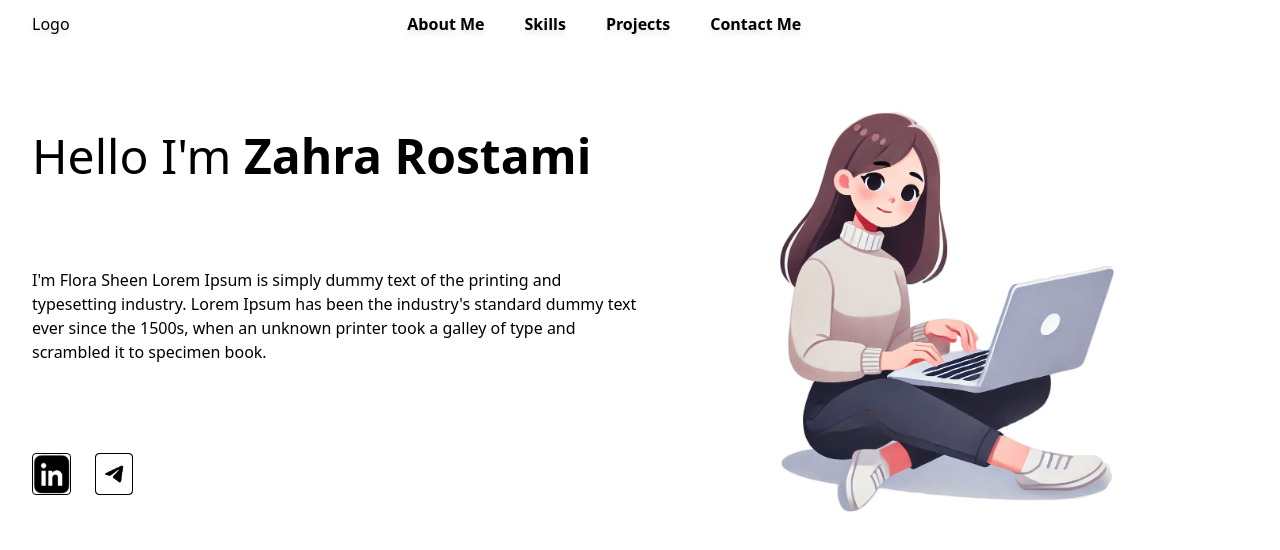
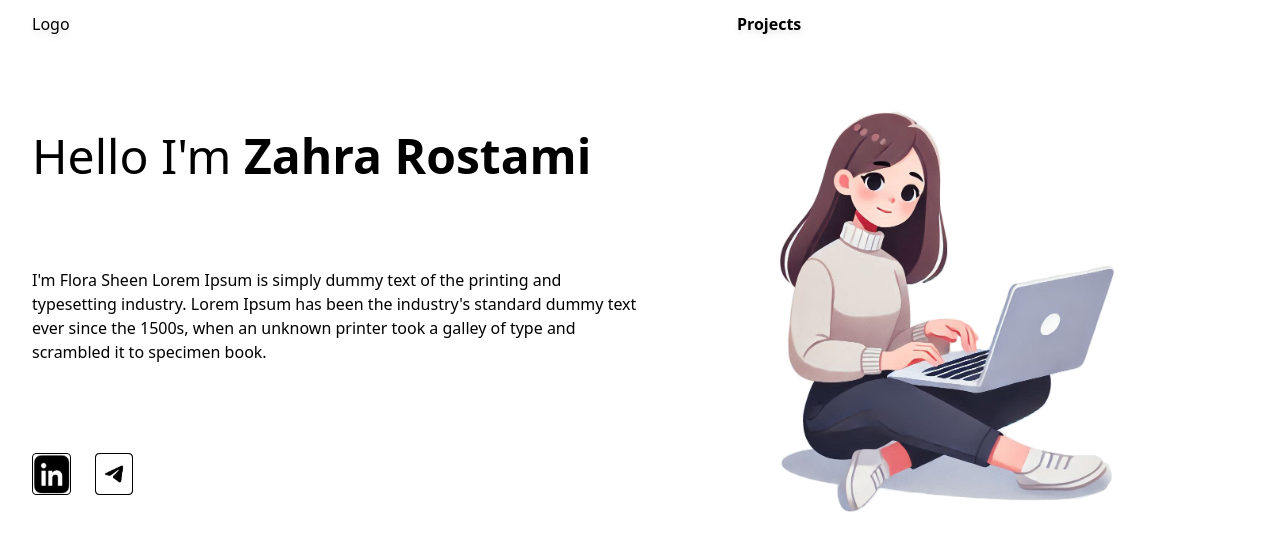
Before and after one commit to zahraRostami1999/portfolio, a React (Vite) app in the folder portfolio/: page / in a window 1280 px wide. Shown: the top 550 px of the page. Built offline with nearby package versions, Linux system fonts and the light colour scheme.

Commit message:
edit NavBar: remove skill, about, contact links

```diff
--- a/portfolio/src/components/NavBar.jsx
+++ b/portfolio/src/components/NavBar.jsx
@@ -4,10 +4,7 @@ const NavBar = () => {
         <>
             <div className='flex justify-between'>
                 <ul className="flex justify-between list-none text-right mx-auto">
-                    <li className='px-5 cursor-pointer'><Link to="/about">About Me</Link></li>
-                    <li className='px-5 cursor-pointer'><Link to="/skill">Skills</Link></li>
                     <li className='px-5 cursor-pointer'><Link to="/project">Projects</Link></li>
-                    <li className='px-5 cursor-pointer'><Link to="/contact">Contact Me</Link></li>
                 </ul>
             </div>
         </>
```
